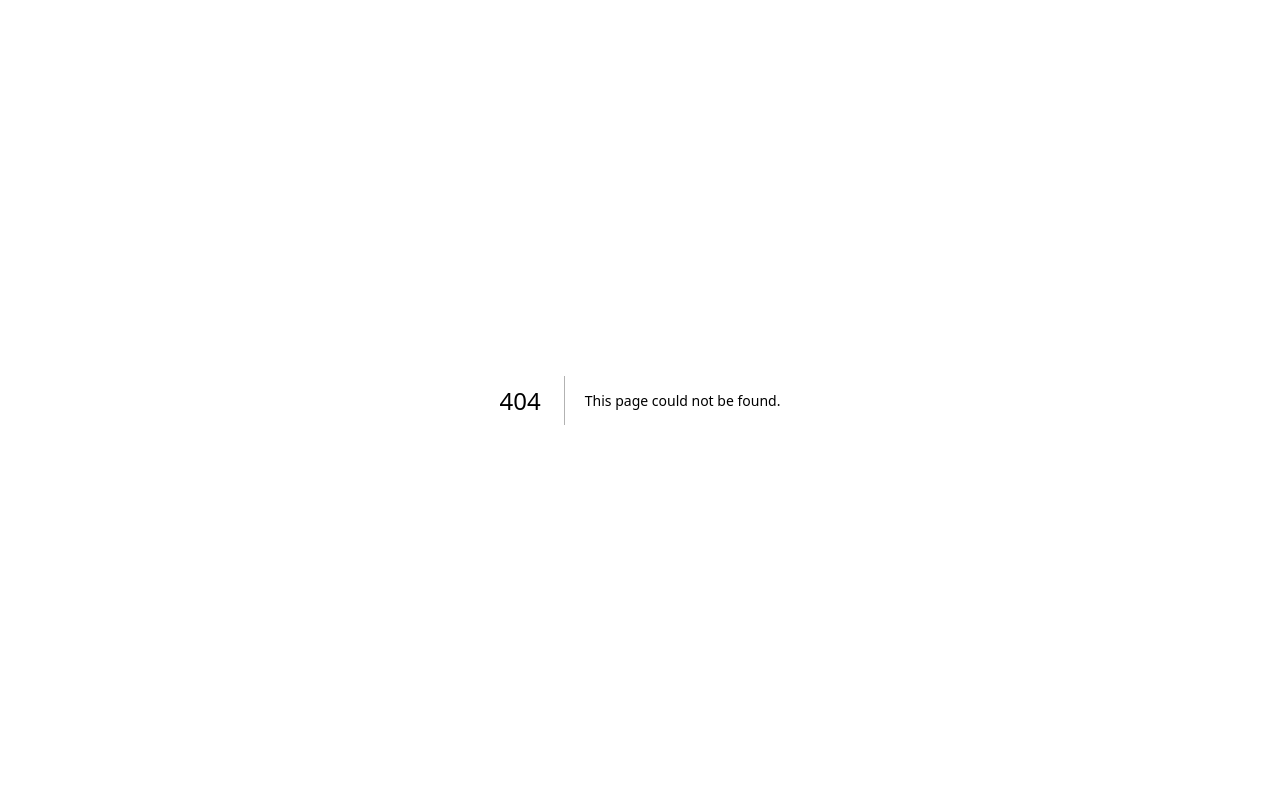
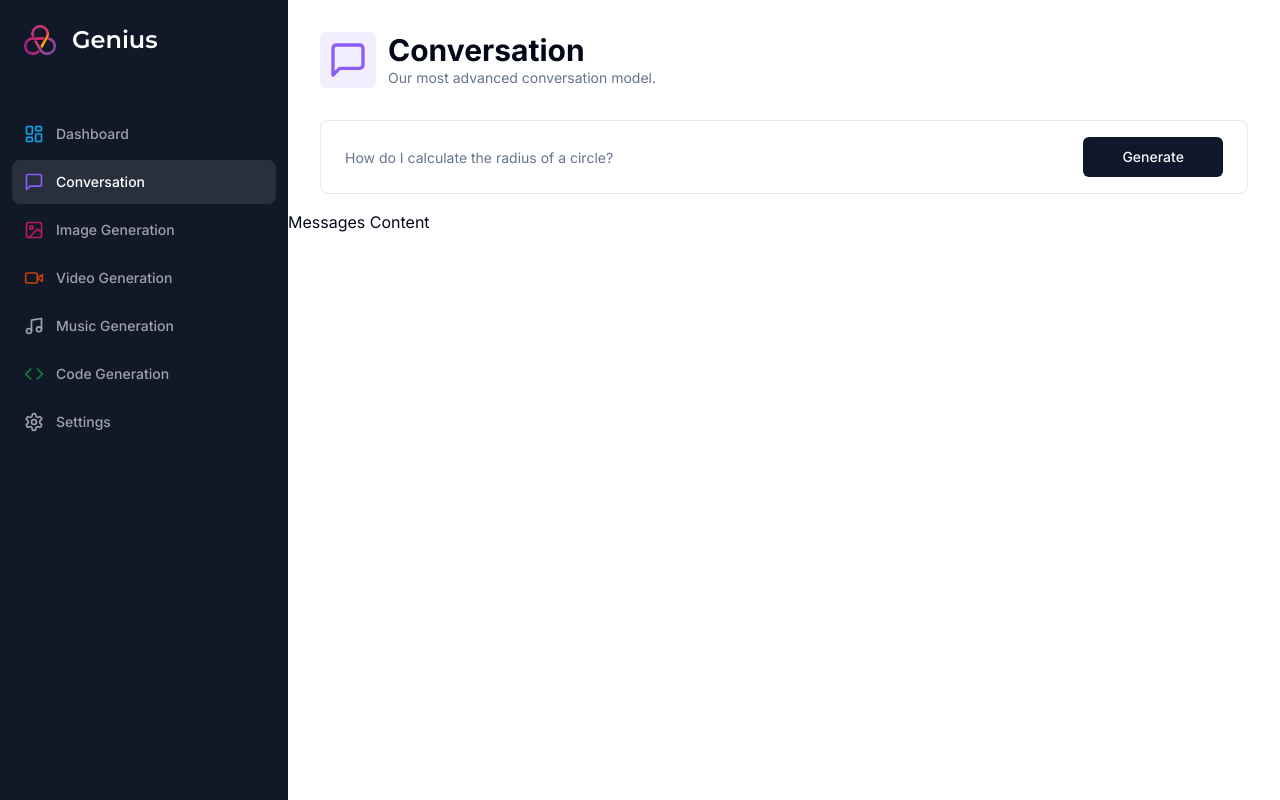
Before and after one commit to haikaljs/ai-sass-CWA, a Next.js app: page /conversation in a window 1280 px wide. Before the commit this address had no page. Built offline with nearby package versions, Linux system fonts and the light colour scheme.

Commit message:
Conversation AI UI

```diff
--- /dev/null
+++ b/app/(dashboard)/(routes)/conversation/constants.ts
@@ -0,0 +1,7 @@
+import * as z from "zod";
+
+export const formSchema = z.object({
+  prompt: z.string().min(1, {
+    message: "Prompt is required",
+  }),
+});
--- /dev/null
+++ b/app/(dashboard)/(routes)/conversation/page.tsx
@@ -0,0 +1,81 @@
+"use client";
+
+import * as z from "zod";
+import { zodResolver } from "@hookform/resolvers/zod";
+import Heading from "@/components/heading";
+import { MessageSquare } from "lucide-react";
+import { useForm } from "react-hook-form";
+import { formSchema } from "./constants";
+import { Form, FormControl, FormField, FormItem } from "@/components/ui/form";
+import { Input } from "@/components/ui/input";
+import { Button } from "@/components/ui/button";
+
+const ConversationPage = () => {
+  const form = useForm<z.infer<typeof formSchema>>({
+    resolver: zodResolver(formSchema),
+    defaultValues: {
+      prompt: "",
+    },
+  });
+  const isLoading = form.formState.isSubmitting;
+  const onSubmit = async (values: z.infer<typeof formSchema>) => {
+    console.log(values);
+  };
+  return (
+    <div>
+      <Heading
+        title="Conversation"
+        description="Our most advanced conversation model."
+        icon={MessageSquare}
+        iconColor="text-violet-500"
+        bgColor="bg-violet-500/10"
+      />
+      <div className="px-4 lg:px-8">
+        <Form {...form}>
+          <form
+            onSubmit={form.handleSubmit(onSubmit)}
+            className="
+                rounded-lg
+                border
+                w-full
+                p-4
+                px-3
+                md:px-6
+                focus-within:shadow-sm
+                grid
+                grid-cols-12
+                gap-2
+              "
+          >
+            <FormField
+              name="prompt"
+              render={({ field }) => (
+                <FormItem className="col-span-12 lg:col-span-10">
+                  <FormControl className="m-0 p-0">
+                    <Input
+                      className="border-0 outline-none focus-visible:ring-0 focus-visible:ring-transparent"
+                      disabled={isLoading}
+                      placeholder="How do I calculate the radius of a circle?"
+                      {...field}
+                    />
+                  </FormControl>
+                </FormItem>
+              )}
+            />
+            <Button
+              className="col-span-12 lg:col-span-2 w-full"
+              type="submit"
+              disabled={isLoading}
+              size="icon"
+            >
+              Generate
+            </Button>
+          </form>
+        </Form>
+      </div>
+      <div className="space-y-4 mt-4">Messages Content</div>
+    </div>
+  );
+};
+
+export default ConversationPage;
--- /dev/null
+++ b/components/heading.tsx
@@ -0,0 +1,32 @@
+import { cn } from "@/lib/utils";
+import { LucideIcon } from "lucide-react";
+
+interface HeadingProps {
+  title: string;
+  description: string;
+  icon: LucideIcon;
+  iconColor?: string;
+  bgColor: string;
+}
+
+const Heading = ({
+  title,
+  description,
+  icon: Icon,
+  iconColor,
+  bgColor,
+}: HeadingProps) => {
+  return (
+    <div className="px-4 lg:px-8 flex items-center gap-x-3 mb-8">
+      <div className={cn("p-2 w-fit rounded-md", bgColor)}>
+        <Icon className={cn("w-10 h-10", iconColor)} />
+      </div>
+      <div>
+        <h2 className="text-3xl font-bold">{title}</h2>
+        <p className="text-sm text-muted-foreground">{description}</p>
+      </div>
+    </div>
+  );
+};
+
+export default Heading;
--- /dev/null
+++ b/components/ui/form.tsx
@@ -0,0 +1,176 @@
+import * as React from "react"
+import * as LabelPrimitive from "@radix-ui/react-label"
+import { Slot } from "@radix-ui/react-slot"
+import {
+  Controller,
+  ControllerProps,
+  FieldPath,
+  FieldValues,
+  FormProvider,
+  useFormContext,
+} from "react-hook-form"
+
+import { cn } from "@/lib/utils"
+import { Label } from "@/components/ui/label"
+
+const Form = FormProvider
+
+type FormFieldContextValue<
+  TFieldValues extends FieldValues = FieldValues,
+  TName extends FieldPath<TFieldValues> = FieldPath<TFieldValues>
+> = {
+  name: TName
+}
+
+const FormFieldContext = React.createContext<FormFieldContextValue>(
+  {} as FormFieldContextValue
+)
+
+const FormField = <
+  TFieldValues extends FieldValues = FieldValues,
+  TName extends FieldPath<TFieldValues> = FieldPath<TFieldValues>
+>({
+  ...props
+}: ControllerProps<TFieldValues, TName>) => {
+  return (
+    <FormFieldContext.Provider value={{ name: props.name }}>
+      <Controller {...props} />
+    </FormFieldContext.Provider>
+  )
+}
+
+const useFormField = () => {
+  const fieldContext = React.useContext(FormFieldContext)
+  const itemContext = React.useContext(FormItemContext)
+  const { getFieldState, formState } = useFormContext()
+
+  const fieldState = getFieldState(fieldContext.name, formState)
+
+  if (!fieldContext) {
+    throw new Error("useFormField should be used within <FormField>")
+  }
+
+  const { id } = itemContext
+
+  return {
+    id,
+    name: fieldContext.name,
+    formItemId: `${id}-form-item`,
+    formDescriptionId: `${id}-form-item-description`,
+    formMessageId: `${id}-form-item-message`,
+    ...fieldState,
+  }
+}
+
+type FormItemContextValue = {
+  id: string
+}
+
+const FormItemContext = React.createContext<FormItemContextValue>(
+  {} as FormItemContextValue
+)
+
+const FormItem = React.forwardRef<
+  HTMLDivElement,
+  React.HTMLAttributes<HTMLDivElement>
+>(({ className, ...props }, ref) => {
+  const id = React.useId()
+
+  return (
+    <FormItemContext.Provider value={{ id }}>
+      <div ref={ref} className={cn("space-y-2", className)} {...props} />
+    </FormItemContext.Provider>
+  )
+})
+FormItem.displayName = "FormItem"
+
+const FormLabel = React.forwardRef<
+  React.ElementRef<typeof LabelPrimitive.Root>,
+  React.ComponentPropsWithoutRef<typeof LabelPrimitive.Root>
+>(({ className, ...props }, ref) => {
+  const { error, formItemId } = useFormField()
+
+  return (
+    <Label
+      ref={ref}
+      className={cn(error && "text-destructive", className)}
+      htmlFor={formItemId}
+      {...props}
+    />
+  )
+})
+FormLabel.displayName = "FormLabel"
+
+const FormControl = React.forwardRef<
+  React.ElementRef<typeof Slot>,
+  React.ComponentPropsWithoutRef<typeof Slot>
+>(({ ...props }, ref) => {
+  const { error, formItemId, formDescriptionId, formMessageId } = useFormField()
+
+  return (
+    <Slot
+      ref={ref}
+      id={formItemId}
+      aria-describedby={
+        !error
+          ? `${formDescriptionId}`
+          : `${formDescriptionId} ${formMessageId}`
+      }
+      aria-invalid={!!error}
+      {...props}
+    />
+  )
+})
+FormControl.displayName = "FormControl"
+
+const FormDescription = React.forwardRef<
+  HTMLParagraphElement,
+  React.HTMLAttributes<HTMLParagraphElement>
+>(({ className, ...props }, ref) => {
+  const { formDescriptionId } = useFormField()
+
+  return (
+    <p
+      ref={ref}
+      id={formDescriptionId}
+      className={cn("text-sm text-muted-foreground", className)}
+      {...props}
+    />
+  )
+})
+FormDescription.displayName = "FormDescription"
+
+const FormMessage = React.forwardRef<
+  HTMLParagraphElement,
+  React.HTMLAttributes<HTMLParagraphElement>
+>(({ className, children, ...props }, ref) => {
+  const { error, formMessageId } = useFormField()
+  const body = error ? String(error?.message) : children
+
+  if (!body) {
+    return null
+  }
+
+  return (
+    <p
+      ref={ref}
+      id={formMessageId}
+      className={cn("text-sm font-medium text-destructive", className)}
+      {...props}
+    >
+      {body}
+    </p>
+  )
+})
+FormMessage.displayName = "FormMessage"
+
+export {
+  useFormField,
+  Form,
+  FormItem,
+  FormLabel,
+  FormControl,
+  FormDescription,
+  FormMessage,
+  FormField,
+}
--- /dev/null
+++ b/components/ui/input.tsx
@@ -0,0 +1,25 @@
+import * as React from "react"
+
+import { cn } from "@/lib/utils"
+
+export interface InputProps
+  extends React.InputHTMLAttributes<HTMLInputElement> {}
+
+const Input = React.forwardRef<HTMLInputElement, InputProps>(
+  ({ className, type, ...props }, ref) => {
+    return (
+      <input
+        type={type}
+        className={cn(
+          "flex h-10 w-full rounded-md border border-input bg-background px-3 py-2 text-sm ring-offset-background file:border-0 file:bg-transparent file:text-sm file:font-medium placeholder:text-muted-foreground focus-visible:outline-none focus-visible:ring-2 focus-visible:ring-ring focus-visible:ring-offset-2 disabled:cursor-not-allowed disabled:opacity-50",
+          className
+        )}
+        ref={ref}
+        {...props}
+      />
+    )
+  }
+)
+Input.displayName = "Input"
+
+export { Input }
--- /dev/null
+++ b/components/ui/label.tsx
@@ -0,0 +1,26 @@
+"use client"
+
+import * as React from "react"
+import * as LabelPrimitive from "@radix-ui/react-label"
+import { cva, type VariantProps } from "class-variance-authority"
+
+import { cn } from "@/lib/utils"
+
+const labelVariants = cva(
+  "text-sm font-medium leading-none peer-disabled:cursor-not-allowed peer-disabled:opacity-70"
+)
+
+const Label = React.forwardRef<
+  React.ElementRef<typeof LabelPrimitive.Root>,
+  React.ComponentPropsWithoutRef<typeof LabelPrimitive.Root> &
+    VariantProps<typeof labelVariants>
+>(({ className, ...props }, ref) => (
+  <LabelPrimitive.Root
+    ref={ref}
+    className={cn(labelVariants(), className)}
+    {...props}
+  />
+))
+Label.displayName = LabelPrimitive.Root.displayName
+
+export { Label }
--- a/package.json
+++ b/package.json
@@ -10,7 +10,9 @@
   },
   "dependencies": {
     "@clerk/nextjs": "^4.23.5",
+    "@hookform/resolvers": "^3.3.1",
     "@radix-ui/react-dialog": "^1.0.4",
+    "@radix-ui/react-label": "^2.0.2",
     "@radix-ui/react-slot": "^1.0.2",
     "@types/node": "20.6.0",
     "@types/react": "18.2.21",
@@ -25,9 +27,11 @@
     "postcss": "8.4.29",
     "react": "18.2.0",
     "react-dom": "18.2.0",
+    "react-hook-form": "^7.46.1",
     "tailwind-merge": "^1.14.0",
     "tailwindcss": "3.3.3",
     "tailwindcss-animate": "^1.0.7",
-    "typescript": "5.2.2"
+    "typescript": "5.2.2",
+    "zod": "^3.22.2"
   }
 }
```
Also changed, not shown: 1 other file (tests, documents, lock files or other folders).
